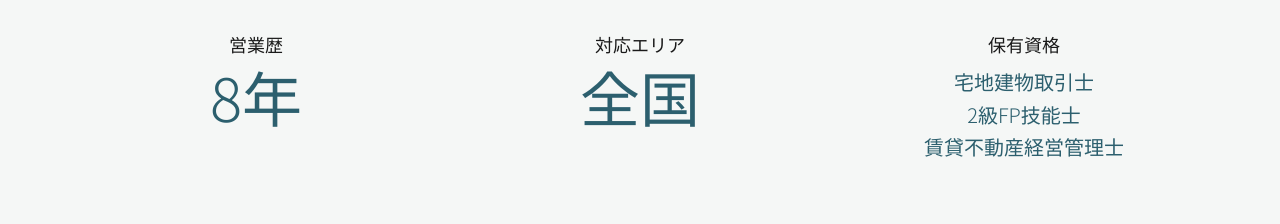
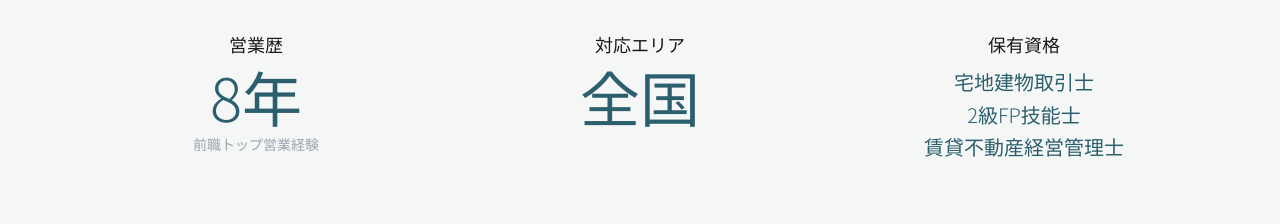
Before and after one commit to idsp0731-gif/onza-estate, a Next.js app: page / in a window 1280 px wide. Shown: the part 8320-8544 px from the top of the page. Built offline with nearby package versions, Linux system fonts and the light colour scheme; no server answers.

Commit message:
feat: 営業歴にトップ営業経験を追記

```diff
--- a/src/components/Achievements.tsx
+++ b/src/components/Achievements.tsx
@@ -6,6 +6,7 @@
           <div className="text-center">
             <p className="font-light text-lg mb-2">営業歴</p>
             <div className="text-4xl md:text-6xl font-light text-[#2C5F6E]">8年</div>
+            <p className="font-light text-sm text-[#9CA3AF] mt-2">前職トップ営業経験</p>
           </div>
           <div className="text-center">
             <p className="font-light text-lg mb-2">対応エリア</p>
```
